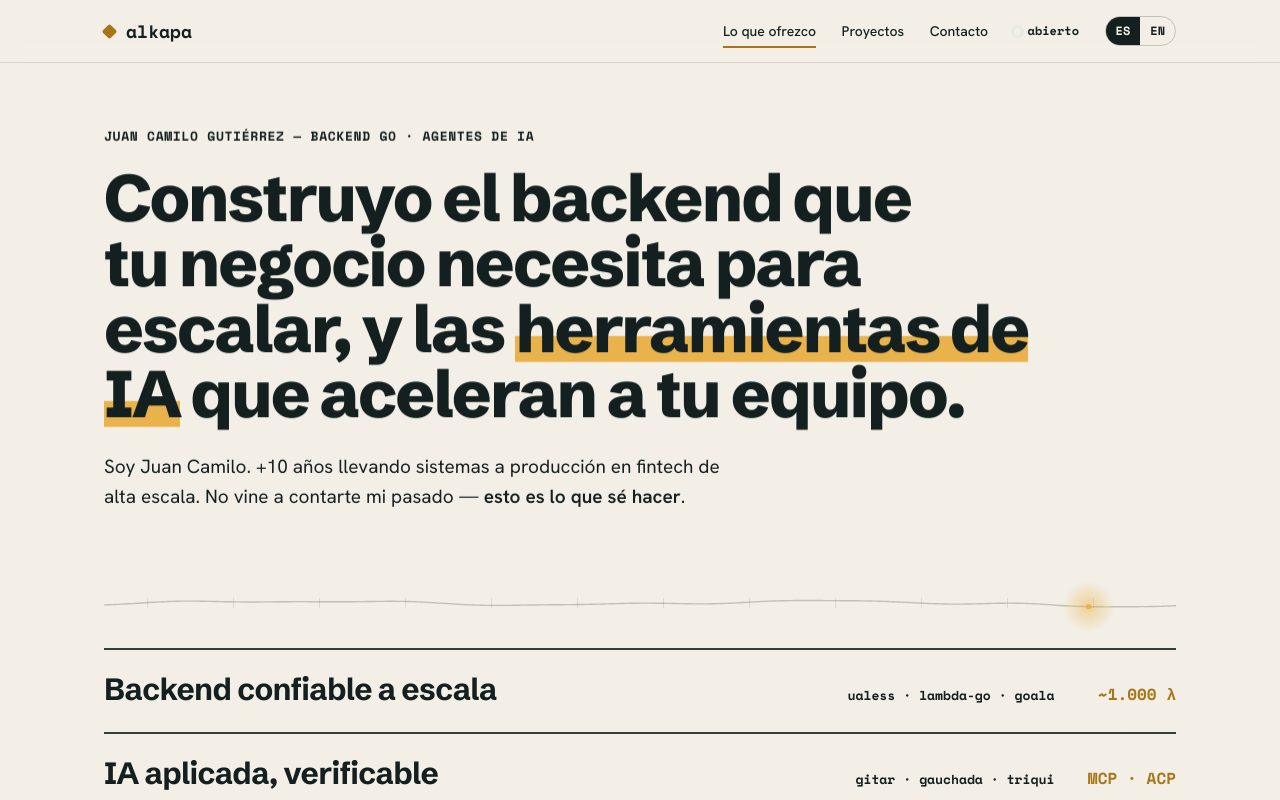
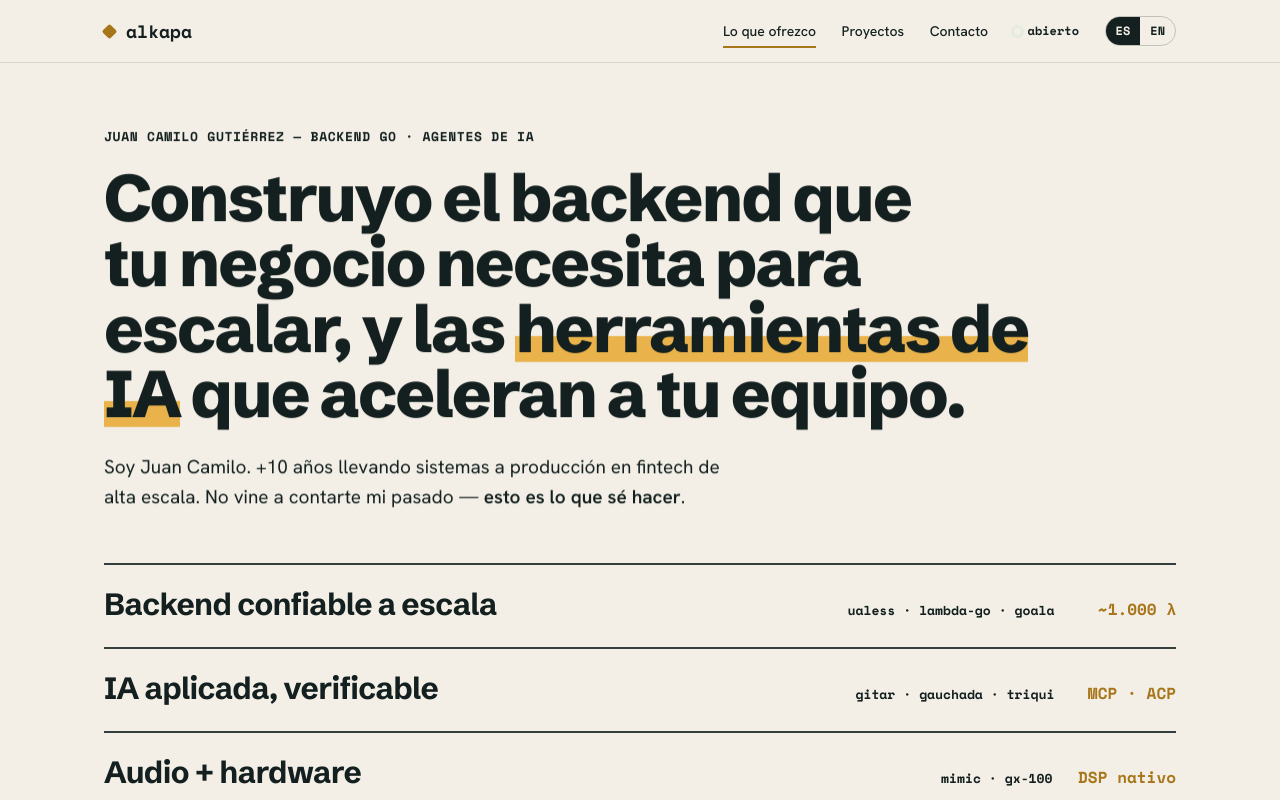
Before and after one commit to alkapa/alkapa.github.io, an Astro site: page / in a window 1280 px wide. Shown: the top 800 px of the page. Built offline with nearby package versions, Linux system fonts and the light colour scheme; Astro itself is replaced by a stand-in of ours.

Commit message:
Quita las animaciones de canvas (linea-batuta del hero y orquestacion de la tesis)
- Elimina los componentes ScoreLine y Orchestration y su uso en Hero/Thesis.

```diff
--- a/src/components/Hero.astro
+++ b/src/components/Hero.astro
@@ -1,7 +1,6 @@
 ---
 import { ui, type Lang } from '../i18n/ui';
 import IndexRow from './IndexRow.astro';
-import ScoreLine from './ScoreLine.astro';
 
 interface Props {
   lang: Lang;
@@ -33,11 +32,6 @@ const t = ui[lang];
     </p>
   </div>
 
-  <!-- G1 — línea-batuta -->
-  <div class="shell relative z-10">
-    <ScoreLine />
-  </div>
-
   <!-- Índice monumental — "movimientos" -->
   <div class="shell relative z-10" style="border-bottom: 2px solid var(--rule)">
     {t.hero.index.map((row, i) => <IndexRow title={row.title} projects={row.projects} metric={row.metric} delay={i * 120} />)}
--- a/src/components/Orchestration.astro
+++ /dev/null
@@ -1,180 +0,0 @@
----
-// G2 — Diagrama de orquestación: nodos-instrumento que pulsan en UNÍSONO sobre un
-// compás compartido = "coordinación verificable y determinística, en tiempo".
-// Un director (metrónomo) marca el tempo; en cada downbeat todos enganchan a la vez.
-// Con prefers-reduced-motion: estado estático (en el downbeat), sin animación.
-interface Props {
-  caption: string;
-}
-const { caption } = Astro.props;
----
-
-<figure class="orch" role="img" aria-label={caption}>
-  <canvas data-orch></canvas>
-  <figcaption class="mt-3 font-mono text-[11px] tracking-[.14em]" style="color: var(--color-gold-bright)">{caption}</figcaption>
-</figure>
-
-<style>
-  .orch {
-    margin: 0;
-    width: 100%;
-    max-width: 720px;
-  }
-  .orch canvas {
-    display: block;
-    width: 100%;
-    height: 150px;
-  }
-</style>
-
-<script>
-  const fig = document.querySelector<HTMLElement>('.orch');
-  const canvas = document.querySelector<HTMLCanvasElement>('canvas[data-orch]');
-  const ctx = canvas?.getContext('2d');
-
-  if (fig && canvas && ctx) {
-    const motion = document.documentElement.classList.contains('js-motion');
-    const paper = '243, 239, 231';
-    const gold = '233, 178, 74';
-    const N = 7;
-
-    let w = 0;
-    let h = 0;
-    let dpr = 1;
-    let t = 0;
-    let lastBeatSign = 1;
-    let running = false;
-    const tempo = 1.15; // rad/s del balanceo del director
-    const swing = 0.34; // amplitud relativa del balanceo
-    const nodes = Array.from({ length: N }, () => ({ energy: 0 }));
-
-    function resize() {
-      dpr = Math.min(window.devicePixelRatio || 1, 2);
-      w = fig!.clientWidth;
-      h = canvas!.clientHeight;
-      canvas!.width = Math.round(w * dpr);
-      canvas!.height = Math.round(h * dpr);
-      ctx!.setTransform(dpr, 0, 0, dpr, 0, 0);
-    }
-
-    function nodeX(i: number) {
-      const pad = w * 0.08;
-      return pad + (i / (N - 1)) * (w - pad * 2);
-    }
-
-    function draw(conductorPhase: number) {
-      ctx!.clearRect(0, 0, w, h);
-      const baseY = h * 0.72;
-      const topY = h * 0.16;
-      const cx = w / 2 + Math.sin(conductorPhase) * (w * swing) * 0.5;
-
-      // baseline (la "partitura")
-      ctx!.strokeStyle = `rgba(${paper}, 0.16)`;
-      ctx!.lineWidth = 1;
-      ctx!.beginPath();
-      ctx!.moveTo(w * 0.04, baseY);
-      ctx!.lineTo(w * 0.96, baseY);
-      ctx!.stroke();
-
-      // líneas de orquestación (director → cada nodo)
-      for (let i = 0; i < N; i++) {
-        const x = nodeX(i);
-        const e = nodes[i].energy;
-        ctx!.strokeStyle = `rgba(${gold}, ${0.06 + e * 0.5})`;
-        ctx!.lineWidth = 1;
-        ctx!.beginPath();
-        ctx!.moveTo(cx, topY);
-        ctx!.lineTo(x, baseY);
-        ctx!.stroke();
-      }
-
-      // nodos-instrumento
-      for (let i = 0; i < N; i++) {
-        const x = nodeX(i);
-        const e = nodes[i].energy;
-        const r = 4 + e * 6;
-        if (e > 0.01) {
-          const glow = ctx!.createRadialGradient(x, baseY, 0, x, baseY, 22);
-          glow.addColorStop(0, `rgba(${gold}, ${e * 0.6})`);
-          glow.addColorStop(1, `rgba(${gold}, 0)`);
-          ctx!.fillStyle = glow;
-          ctx!.beginPath();
-          ctx!.arc(x, baseY, 22, 0, Math.PI * 2);
-          ctx!.fill();
-        }
-        ctx!.fillStyle = e > 0.2 ? `rgba(${gold}, ${0.7 + e * 0.3})` : `rgba(${paper}, 0.5)`;
-        ctx!.beginPath();
-        ctx!.arc(x, baseY, r, 0, Math.PI * 2);
-        ctx!.fill();
-      }
-
-      // director (metrónomo): brazo + punta
-      ctx!.strokeStyle = `rgba(${paper}, 0.35)`;
-      ctx!.lineWidth = 1.5;
-      ctx!.beginPath();
-      ctx!.moveTo(w / 2, topY - 10);
-      ctx!.lineTo(cx, topY + 14);
-      ctx!.stroke();
-      ctx!.fillStyle = `rgba(${gold}, 0.95)`;
-      ctx!.beginPath();
-      ctx!.arc(cx, topY + 14, 3.4, 0, Math.PI * 2);
-      ctx!.fill();
-    }
-
-    function pulseAll() {
-      for (const n of nodes) n.energy = 1;
-    }
-
-    let raf = 0;
-    function frame(ms: number) {
-      t = (ms || 0) / 1000;
-      const phase = t * tempo;
-      const sign = Math.cos(phase) >= 0 ? 1 : -1; // downbeat en cada extremo
-      if (sign !== lastBeatSign) {
-        lastBeatSign = sign;
-        pulseAll(); // todos enganchan al compás, EXACTO, a la vez
-      }
-      for (const n of nodes) {
-        n.energy *= 0.9;
-        if (n.energy < 0.001) n.energy = 0;
-      }
-      draw(phase);
-      raf = requestAnimationFrame(frame);
-    }
-
-    function startIfVisible() {
-      const io = new IntersectionObserver(
-        (entries) => {
-          for (const e of entries) {
-            if (e.isIntersecting && !running) {
-              running = true;
-              raf = requestAnimationFrame(frame);
-            } else if (!e.isIntersecting && running) {
-              running = false;
-              cancelAnimationFrame(raf);
-            }
-          }
-        },
-        { threshold: 0.15 },
-      );
-      io.observe(fig!);
-    }
-
-    const ro = new ResizeObserver(() => {
-      resize();
-      if (!motion) {
-        for (const n of nodes) n.energy = 1;
-        draw(0);
-      }
-    });
-    ro.observe(fig);
-    resize();
-
-    if (motion) {
-      startIfVisible();
-    } else {
-      for (const n of nodes) n.energy = 1; // estado en el downbeat
-      draw(0);
-    }
-  }
-</script>
--- a/src/components/ScoreLine.astro
+++ /dev/null
@@ -1,166 +0,0 @@
----
-// G1 — Línea-batuta: canvas tipo osciloscopio / partitura.
-// En reposo, calma; reacciona a la velocidad de scroll y al puntero (la "energía"
-// del director). Con prefers-reduced-motion dibuja una onda estática y no anima.
----
-
-<div class="scoreline" aria-hidden="true">
-  <canvas data-scoreline></canvas>
-</div>
-
-<style>
-  .scoreline {
-    width: 100%;
-    height: 60px;
-    margin-block: clamp(8px, 1.6vh, 18px);
-  }
-  .scoreline canvas {
-    display: block;
-    width: 100%;
-    height: 100%;
-  }
-</style>
-
-<script>
-  const wrap = document.querySelector<HTMLElement>('.scoreline');
-  const canvas = document.querySelector<HTMLCanvasElement>('canvas[data-scoreline]');
-  const ctx = canvas?.getContext('2d');
-
-  if (wrap && canvas && ctx) {
-    const motion = document.documentElement.classList.contains('js-motion');
-    const ink = '19, 32, 31';
-    const gold = '233, 178, 74';
-
-    let w = 0;
-    let h = 0;
-    let dpr = 1;
-    let energy = 0; // 0..1 — entusiasmo del director
-    let phase = 0;
-    let batonX = 0.5; // posición relativa 0..1 de la batuta
-    let batonTarget = 0.5;
-    let lastScroll = window.scrollY;
-
-    function resize() {
-      dpr = Math.min(window.devicePixelRatio || 1, 2);
-      w = wrap!.clientWidth;
-      h = wrap!.clientHeight;
-      canvas!.width = Math.round(w * dpr);
-      canvas!.height = Math.round(h * dpr);
-      ctx!.setTransform(dpr, 0, 0, dpr, 0, 0);
-    }
-
-    function wave(x: number, amp: number) {
-      const k1 = (2 * Math.PI) / Math.max(w, 1);
-      // dos armónicos: cuerpo + detalle
-      return (
-        amp *
-        (Math.sin(x * k1 * 2 + phase) * 0.62 +
-          Math.sin(x * k1 * 5 + phase * 1.7) * 0.3 +
-          Math.sin(x * k1 * 9 - phase * 0.6) * 0.12)
-      );
-    }
-
-    function draw() {
-      ctx!.clearRect(0, 0, w, h);
-      const mid = h / 2;
-      const baseAmp = h * 0.05;
-      const amp = baseAmp + energy * h * 0.32;
-
-      // marcas de compás (bar lines)
-      const step = 86;
-      ctx!.strokeStyle = `rgba(${ink}, 0.10)`;
-      ctx!.lineWidth = 1;
-      for (let x = step / 2; x < w; x += step) {
-        ctx!.beginPath();
-        ctx!.moveTo(x + 0.5, mid - 5);
-        ctx!.lineTo(x + 0.5, mid + 5);
-        ctx!.stroke();
-      }
-
-      // la onda
-      ctx!.beginPath();
-      const bx = batonX * w;
-      for (let x = 0; x <= w; x += 2) {
-        // la batuta excita localmente la zona cercana
-        const local = 1 + 0.9 * Math.exp(-((x - bx) ** 2) / (2 * 70 ** 2));
-        const y = mid + wave(x, amp * local);
-        if (x === 0) ctx!.moveTo(x, y);
-        else ctx!.lineTo(x, y);
-      }
-      ctx!.strokeStyle = `rgba(${ink}, ${0.22 + energy * 0.18})`;
-      ctx!.lineWidth = 1.4;
-      ctx!.stroke();
-
-      // la batuta (punto + brillo oro)
-      const by = mid + wave(bx, amp * 1.9);
-      const glow = ctx!.createRadialGradient(bx, by, 0, bx, by, 26);
-      glow.addColorStop(0, `rgba(${gold}, ${0.5 + energy * 0.4})`);
-      glow.addColorStop(1, `rgba(${gold}, 0)`);
-      ctx!.fillStyle = glow;
-      ctx!.beginPath();
-      ctx!.arc(bx, by, 26, 0, Math.PI * 2);
-      ctx!.fill();
-      ctx!.fillStyle = `rgba(${gold}, 0.95)`;
-      ctx!.beginPath();
-      ctx!.arc(bx, by, 2.6, 0, Math.PI * 2);
-      ctx!.fill();
-    }
-
-    function staticDraw() {
-      // estado en reposo (reduced-motion): onda suave, batuta centrada.
-      phase = 0.6;
-      energy = 0.12;
-      batonX = 0.5;
-      draw();
-    }
-
-    let autoSweep = 0;
-    function frame() {
-      phase += 0.012 + energy * 0.05;
-      energy *= 0.945;
-      if (energy < 0.001) energy = 0;
-      // si nadie mueve el puntero, la batuta barre lento
-      autoSweep += 0.004;
-      batonTarget = 0.5 + Math.sin(autoSweep) * 0.42;
-      batonX += (batonTarget - batonX) * 0.05;
-      draw();
-      requestAnimationFrame(frame);
-    }
-
-    function bump(amount: number) {
-      energy = Math.min(1, energy + amount);
-    }
-
-    const ro = new ResizeObserver(() => {
-      resize();
-      if (!motion) staticDraw();
-    });
-    ro.observe(wrap);
-    resize();
-
-    if (motion) {
-      window.addEventListener(
-        'scroll',
-        () => {
-          const dy = Math.abs(window.scrollY - lastScroll);
-          lastScroll = window.scrollY;
-          bump(Math.min(0.5, dy / 90));
-        },
-        { passive: true },
-      );
-      window.addEventListener(
-        'pointermove',
-        (e) => {
-          const r = wrap.getBoundingClientRect();
-          batonTarget = Math.max(0, Math.min(1, (e.clientX - r.left) / Math.max(r.width, 1)));
-          batonX += (batonTarget - batonX) * 0.25;
-          bump(0.04);
-        },
-        { passive: true },
-      );
-      requestAnimationFrame(frame);
-    } else {
-      staticDraw();
-    }
-  }
-</script>
--- a/src/components/Thesis.astro
+++ b/src/components/Thesis.astro
@@ -1,6 +1,5 @@
 ---
 import { ui, type Lang } from '../i18n/ui';
-import Orchestration from './Orchestration.astro';
 
 interface Props {
   lang: Lang;
@@ -31,11 +30,6 @@ const t = ui[lang];
       {t.thesis.body}
     </p>
 
-    <!-- G2 — orquestación -->
-    <div class="reveal mt-[clamp(32px,5vh,52px)]" style="--reveal-delay: 160ms">
-      <Orchestration caption={t.thesis.beat} />
-    </div>
-
     <!-- Mado / Gitar -->
     <div class="mt-[34px] flex flex-wrap gap-[14px]">
       {
```
